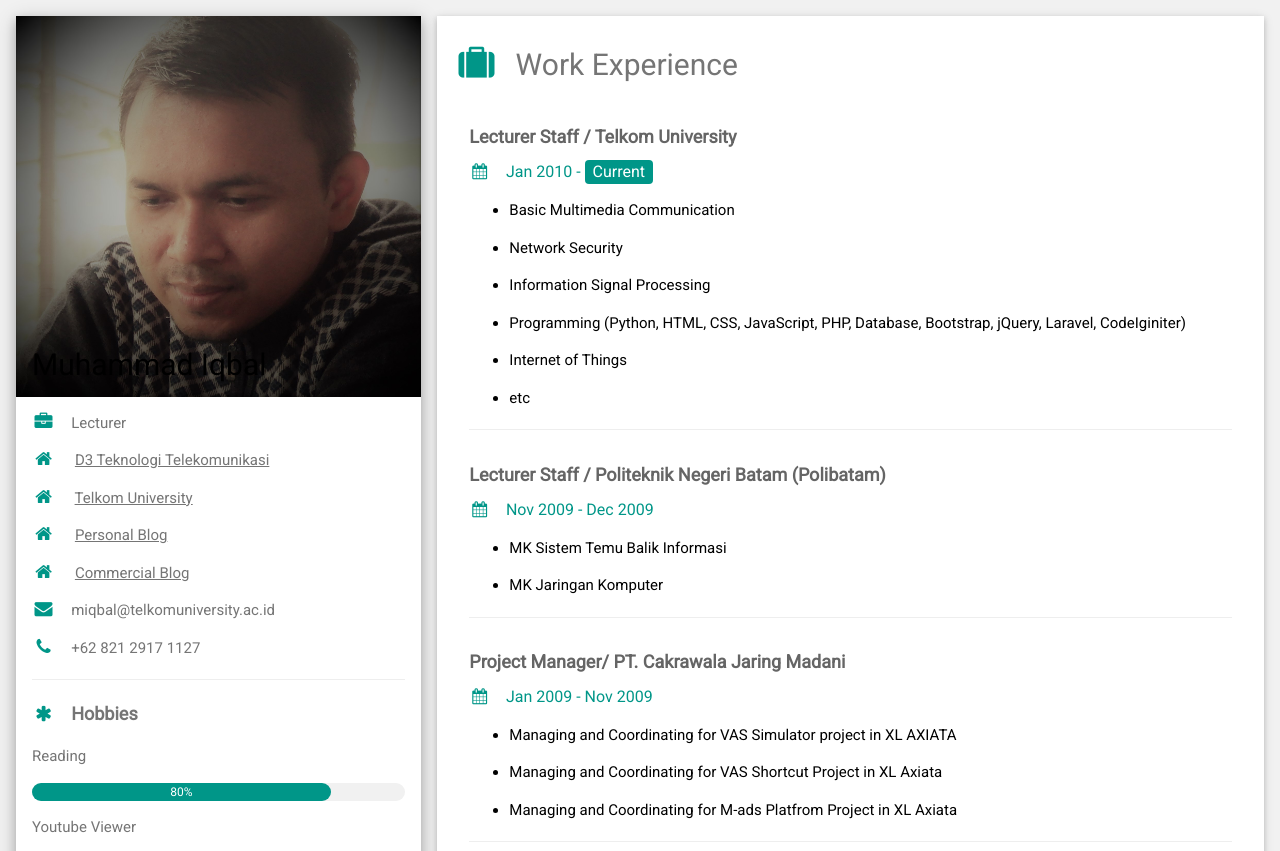
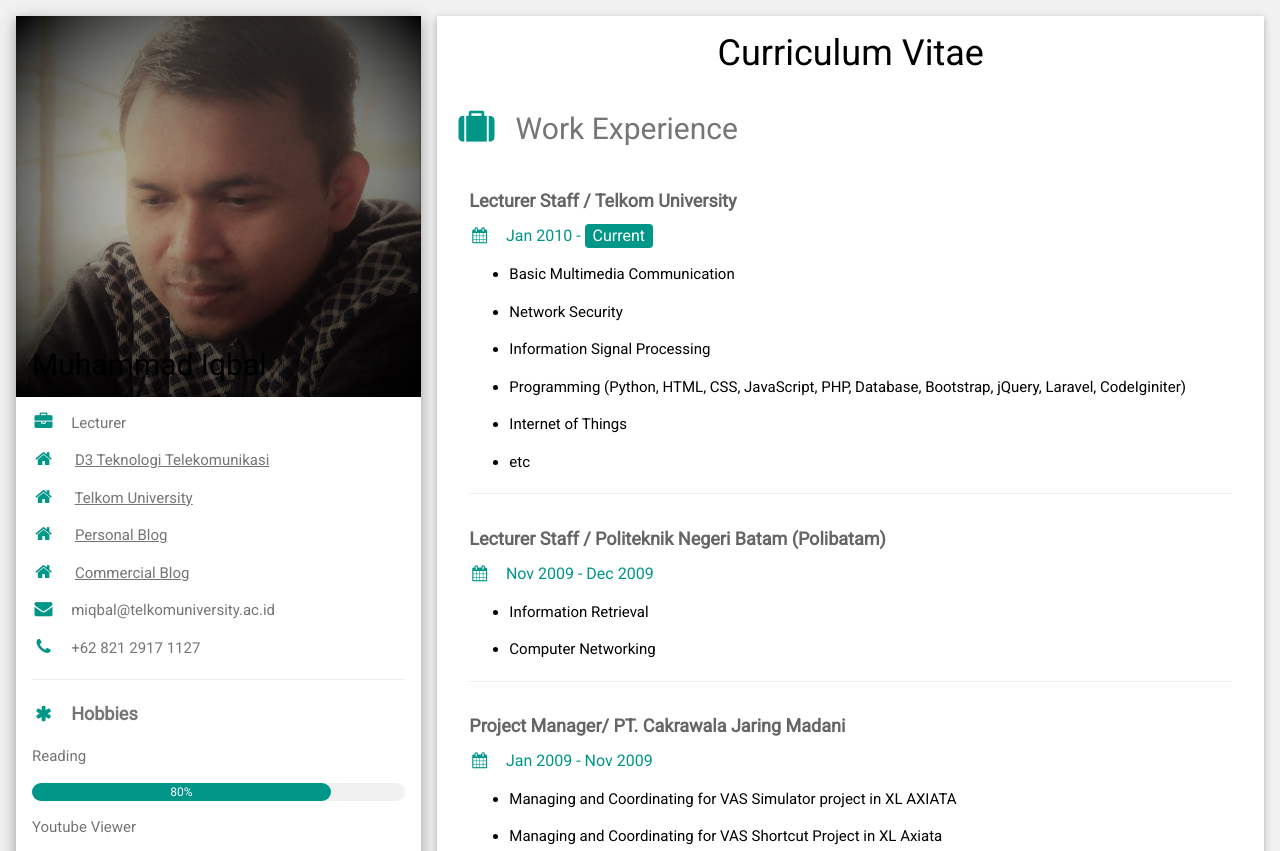
Before and after one commit to xepatan/xepatan.github.io, a plain HTML site: page index.html in a window 1280 px wide. Shown: the top 851 px of the page. Drawn offline with nearby package versions, Linux system fonts and the light colour scheme.

Commit message:
menambahkan curriculum vitae

```diff
--- a/index.html
+++ b/index.html
@@ -100,6 +100,7 @@
         <!-- Right Column -->
         <div class="w3-twothird">
           <div class="w3-container w3-card w3-white w3-margin-bottom">
+            <h1 style="text-align: center;"><span>Curriculum Vitae</span></h1>
             <h2 class="w3-text-grey w3-padding-16"><i class="fa fa-suitcase fa-fw w3-margin-right w3-xxlarge w3-text-teal"></i>Work Experience</h2>
             <div class="w3-container">
               <h5 class="w3-opacity"><b>Lecturer Staff / Telkom University</b></h5>
@@ -129,10 +130,10 @@
               <h6 class="w3-text-teal"><i class="fa fa-calendar fa-fw w3-margin-right"></i>Nov 2009 - Dec 2009</h6>
               <ul style="list-style-type: disc;">
                 <li>
-                <p>MK Sistem Temu Balik Informasi</p>
+                <p>Information Retrieval</p>
                 </li>
                 <li>
-                <p>MK Jaringan Komputer</p>
+                <p>Computer Networking</p>
                 </li>
                 </ul>
               <hr />
```
